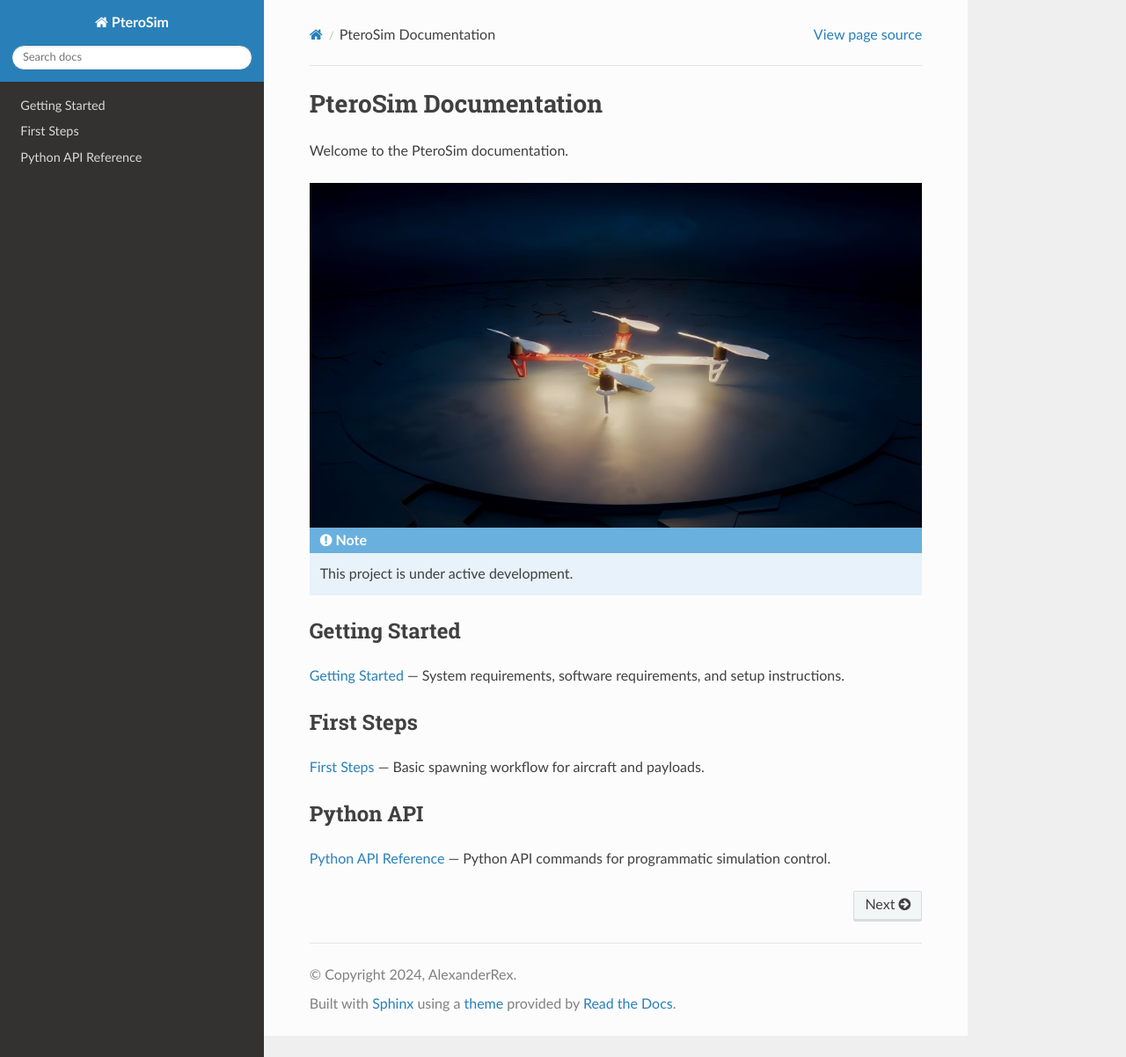
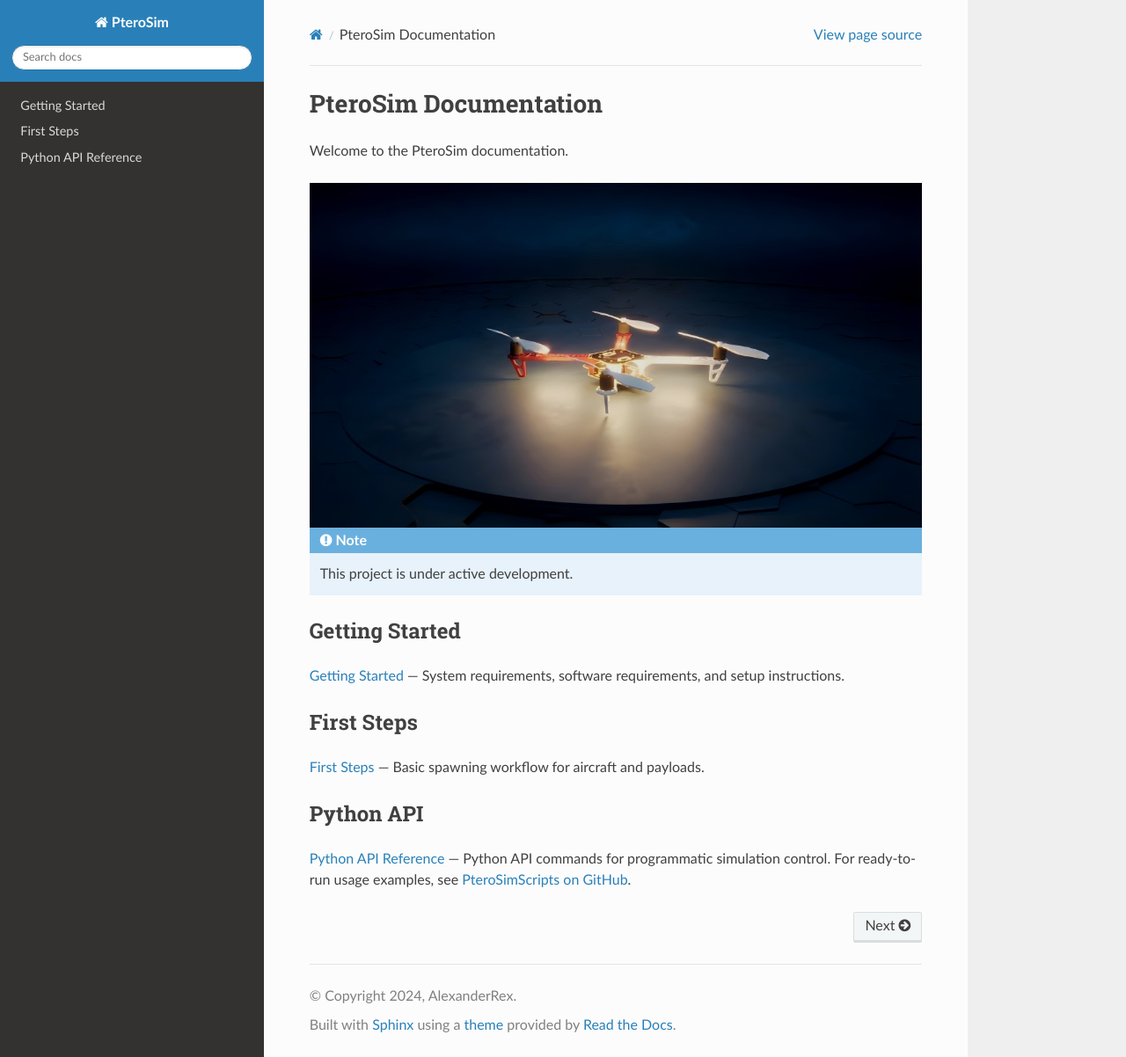
Before and after one commit to AlexanderRex/PteroSimDocs, a Sphinx documentation site: the page built from docs/source/index.rst, in a window 1280 px wide and 1202 px high. Shown: the whole window at 88% size. Built offline with Sphinx 7.4.7 and the Read the Docs theme 3.1.0, drawn with Linux system fonts in a browser that asks for light colours.

Commit message:
example link added

```diff
--- a/docs/source/index.rst
+++ b/docs/source/index.rst
@@ -26,6 +26,7 @@
 ----------
 
 :doc:`python_api` — Python API commands for programmatic simulation control.
+For ready-to-run usage examples, see `PteroSimScripts on GitHub <https://github.com/AlexanderRex/PteroSimScripts>`_.
 
 .. toctree::
    :maxdepth: 1
```
